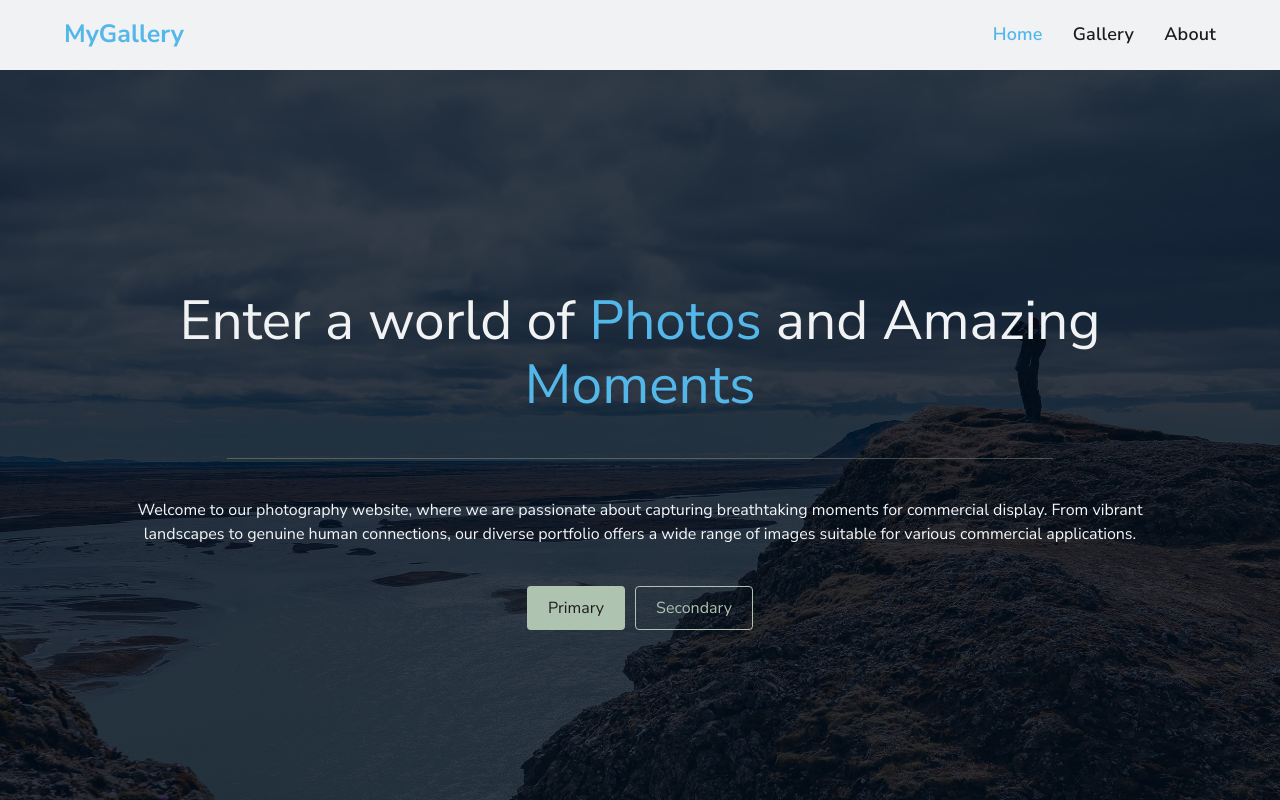
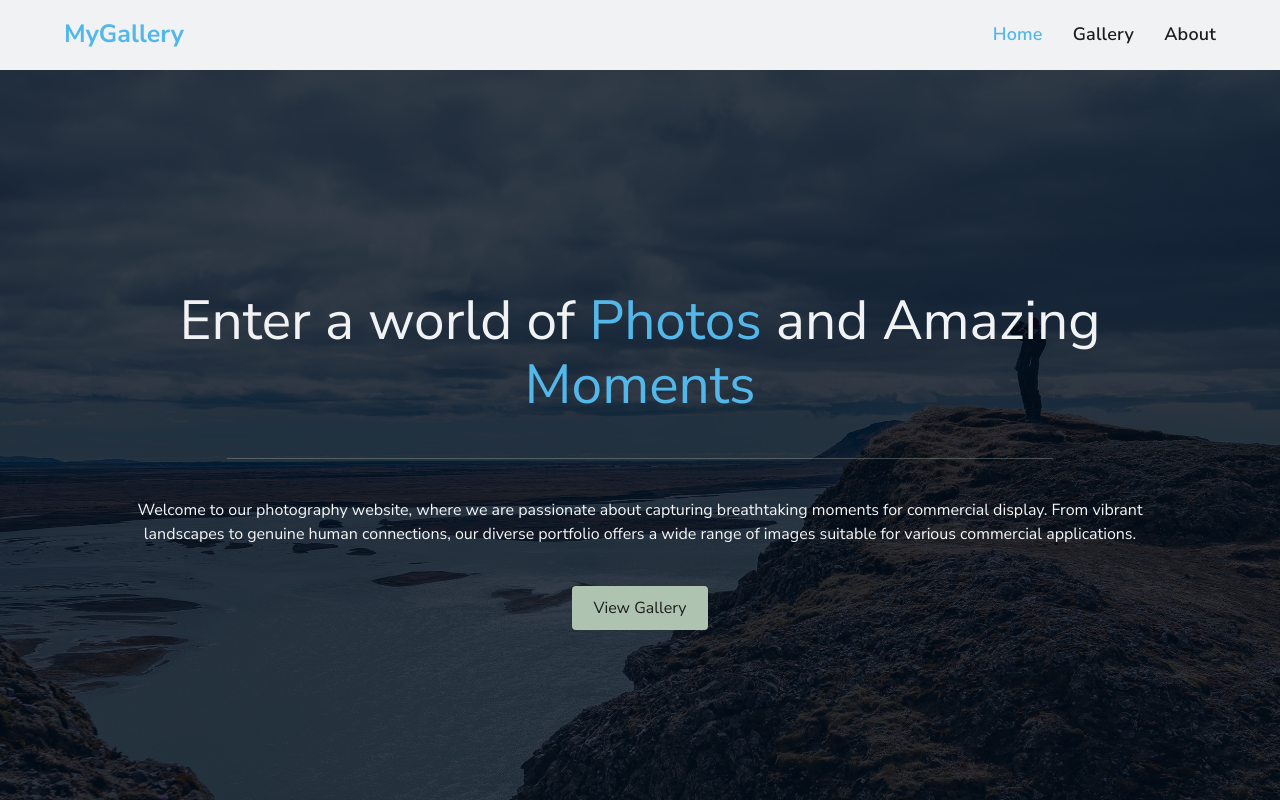
Before and after one commit to moorebarrett-jodiann/MyGallery, a React (Create React App) app: page / in a window 1280 px wide. Shown: the top 800 px of the page. Built offline with nearby package versions, Linux system fonts and the light colour scheme.

Commit message:
remove duplicate buttom attribute

```diff
--- a/src/components/Banner.js
+++ b/src/components/Banner.js
@@ -3,7 +3,6 @@ import Button from './Button';
 function Banner() {
 
   let isPrimary = true;
-  let isSecondary = true;
 
   return (
     <>
@@ -22,7 +21,6 @@ function Banner() {
             </div>
             <Button
               isPrimary={isPrimary}
-              isSecondary={isSecondary}
             />
           </div>
       </section>
--- a/src/components/Button.js
+++ b/src/components/Button.js
@@ -1,8 +1,7 @@
 function Button(props) {
   return (
     <div className="btn-container">
-      <button className={props.isPrimary ? "primary" : "secondary"}>{props.isPrimary ? "Primary" : "Secondary"}</button>
-      <button className={props.isSecondary ? "secondary" : "primary"}>{props.isSecondary ? "Secondary" : "Primary"}</button>
+      <button className={props.isPrimary ? "primary" : "secondary"}>View Gallery</button>
     </div>
   )
 }
```
